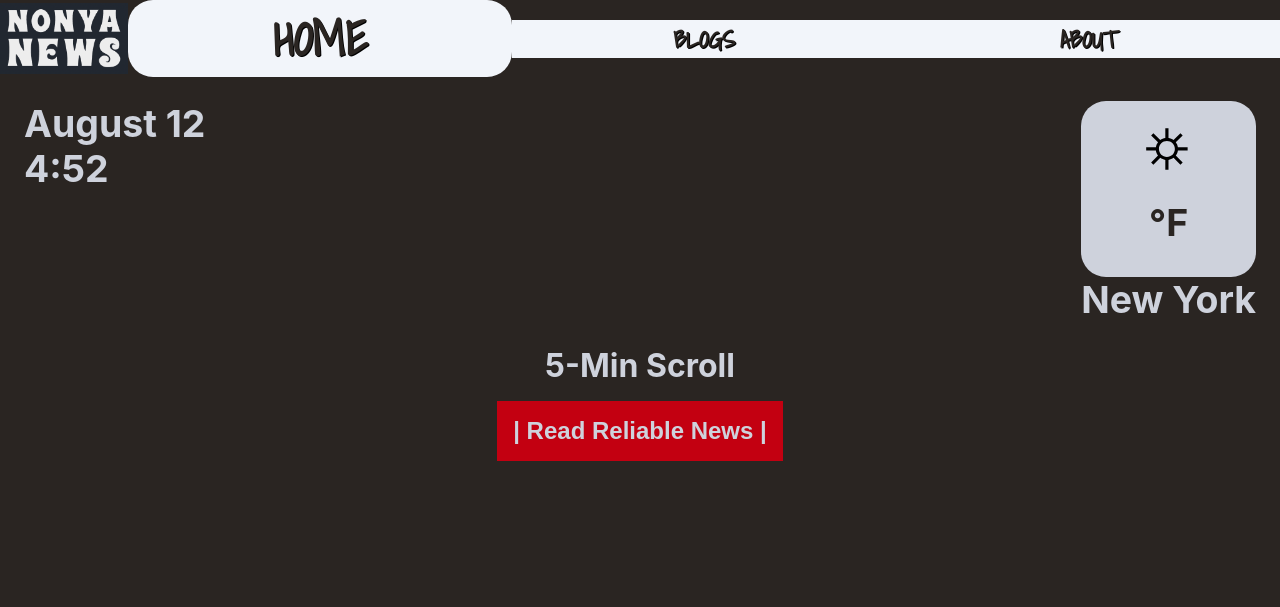
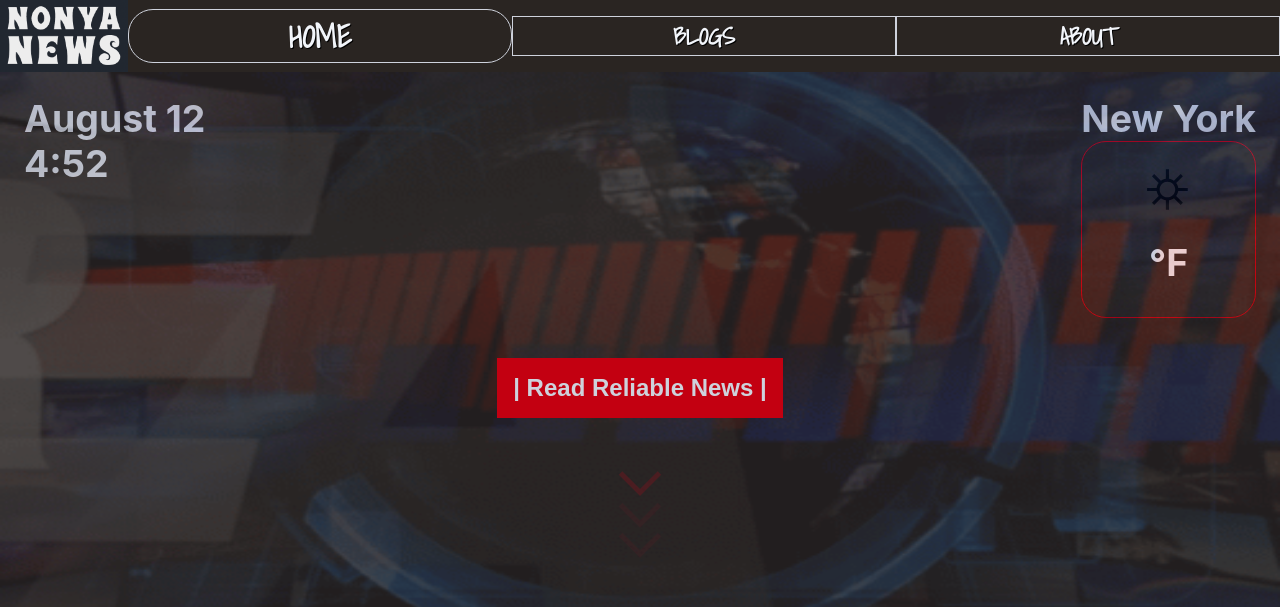
Before and after one commit to doobybooby/nonya-news, a React (Create React App) app: page / in a window 1280 px wide. Shown: the top 607 px of the page. Built offline with nearby package versions, Linux system fonts and the light colour scheme; no server answers; the HTML template or start-up script is replaced by a standard one.

Commit message:
adding cabout carrasoul, gif on the hero, fancy scroll down buttn

```diff
--- a/package.json
+++ b/package.json
@@ -11,6 +11,8 @@
     "dotenv-cra": "^3.0.2",
     "react": "^18.2.0",
     "react-dom": "^18.2.0",
+    "react-icons": "^4.4.0",
+    "react-player": "^2.10.1",
     "react-router-dom": "^6.3.0",
     "react-scripts": "5.0.1",
     "web-vitals": "^2.1.4"
--- a/src/App.js
+++ b/src/App.js
@@ -4,6 +4,7 @@ import { Home } from './components/pages/Home';
 import { Blogs } from './components/pages/Blogs';
 import About from './components/pages/About';
 import { Footer } from './components/utils/Footer';
+import { VideoPlayer } from './components/utils/VideoPlayer';
 
 function App() {
   return (
--- a/src/components/pages/About.js
+++ b/src/components/pages/About.js
@@ -5,8 +5,8 @@ import LogoContainer from '../utils/LogoContainer'
 function About() {
   return (
     <div className='About'>
+      <h1>ABOUT US</h1>
       <Carrasoul/>
-      <h1>ABOUT US</h1>
       <div className='aboutInfo-container'>
         <h2>MISSION</h2>
         <p>
--- a/src/components/pages/Home.js
+++ b/src/components/pages/Home.js
@@ -1,6 +1,6 @@
 import axios from 'axios'
 import React, { useState } from 'react'
-import { useEffect } from 'react'
+import { useEffect, useRef } from 'react'
 import NYTLogo from '../../images/NewYorkTimes.svg.png'
 import GuardianLogo from '../../images/TheGuardianLogo.jpeg'
 import CnnLogo from '../../images/cnnLogo.png'
@@ -25,6 +25,8 @@ import PoliticoLogo from '../../images/politicoLogo.png'
 import TmzLogo from '../../images/tmzLogo.png'
 import { Banner } from '../utils/Banner'
 import LogoContainer from '../utils/LogoContainer'
+import { InfoBanner } from '../utils/InfoBanner'
+import { VideoPlayer } from '../utils/VideoPlayer'
 
 export const Home = () => {
   const [newsDatabase, setNewsDatabase ] = useState([])
@@ -170,7 +172,7 @@ export const Home = () => {
             else return NonyaNewsLogo
 
           }
-          console.log(singleNews)
+          // console.log(singleNews)
           const inLine = {
             title: singleNews.title,
             imgLocation: singleNews.urlToImage,
@@ -189,10 +191,37 @@ export const Home = () => {
     }
   }
 
+  const ref = useRef(null)
+
+  const handleClick = () => {
+    ref.current?.scrollIntoView({behavior: 'smooth'})
+  }
+
   return (
     <div>
-      <Banner />
-      <ul className='news-list flex-col'>
+            <VideoPlayer />
+
+      {/* <button onClick={handleClick}>X</button> */}
+      {/* <Banner props={ref} handleClick/> */}
+      <div className='banner'>
+        <InfoBanner/>
+        <div className='banner-hero-text'>
+          {/* <h1>5-Min Scroll</h1> */}
+          <button
+            className='banner-hero-button'
+            onClick={handleClick}
+          >
+            <div>| Read Reliable News |</div>
+          </button>
+          <div onClick={handleClick} className="arrow">
+            <div></div>
+            <div></div>
+            <div></div>
+          </div>
+          {/* <p>| Read Reliable News |</p> */}
+        </div>
+      </div>
+      <ul ref={ref} id='first-news' className='news-list flex-col'>
         {
           newsDatabase.map(news => (
             <li key={news.url} className={`news-card ${news.publisher}`}>
--- a/src/components/utils/Banner.js
+++ b/src/components/utils/Banner.js
@@ -1,13 +1,22 @@
-import React from 'react'
+import React, { useRef } from 'react'
 import { InfoBanner } from './InfoBanner'
 
 export const Banner = () => {
+    const ref = useRef(null)
+
+  const handleClick = () => {
+    ref.current?.scrollIntoView({behavior: 'smooth'})
+  }
+
   return (
     <div className='banner'>
       <InfoBanner/>
       <div className='banner-hero-text'>
         <h1>5-Min Scroll</h1>
-        <button className='banner-hero-button'>| Read Reliable News |</button>
+        <button
+          className='banner-hero-button'
+          onClick={handleClick}
+        >| Read Reliable News |</button>
         {/* <p>| Read Reliable News |</p> */}
       </div>
     </div>
--- a/src/components/utils/Carrasoul.js
+++ b/src/components/utils/Carrasoul.js
@@ -1,25 +1,47 @@
-import React from 'react'
+import React, { useState } from 'react'
+import {FaArrowAltCircleRight, FaArrowAltCircleLeft } from 'react-icons/fa'
+export const Carrasoul = () => {
 
-export const Carrasoul = () => {
+
+  const images = [
+    {
+      image:'https://source.unsplash.com/random/500x200'
+    },
+    {
+      image:'https://source.unsplash.com/random/600x200'
+    },
+    {
+      image:'https://source.unsplash.com/random/400x200'
+    },
+  ]
+
+  const [current, setCurrent] = useState(0)
+  const length = images.length
+
+
+  const nextSlide = ()=> {
+    setCurrent( current === length - 1 ? 0 : current + 1)
+    console.log(current)
+  }
+  const prevSlide = ()=> {
+    setCurrent( current === 0 ? length - 1  : current - 1)
+    console.log(current)
+  }
+
   return (
       <div className='carrasoul'>
-        <button>
-          left
-        </button>
-        <ul>
-          <li className='carousel_slide'>
-            <img src="https://source.unsplash.com/random/300x200" alt="profile_pic" width='50%'/>
-          </li>
-          <li className='carousel_slide'>
-            <img src="https://source.unsplash.com/random/300x200" alt="profile_pic" width='50%'/>
-          </li>
-          <li className='carousel_slide'>
-            <img src="https://source.unsplash.com/random/300x200" alt="profile_pic" width='50%'/>
-          </li>
-        </ul>
-        <button>
-          right
-        </button>
+        <FaArrowAltCircleLeft onClick={prevSlide}></FaArrowAltCircleLeft>
+        {images.map((image, idx) => {
+          return (
+            <div className={idx === current ? 'slide active' : ''} key={idx}>
+              { idx ===current && (
+                <img src={image.image} alt="" />
+
+              )}
+            </div>
+          )
+        })}
+        <FaArrowAltCircleRight onClick={nextSlide}></FaArrowAltCircleRight>
       </div>
   )
 }
--- a/src/components/utils/InfoBanner.js
+++ b/src/components/utils/InfoBanner.js
@@ -75,11 +75,11 @@ export const InfoBanner = () => {
           <h3> {date.hour}:{date.min} </h3>
         </div>
         <div>
+          <h3>New York</h3>
           <div className='nav-time-date nav-weather'>
             <img src={SunIcon} width='40%'/>
             <h3>{ weather.current &&  weather.current.temp }°F </h3>
           </div>
-          <h3>New York</h3>
         </div>
       </div>
     </div>
--- /dev/null
+++ b/src/components/utils/VideoPlayer.js
@@ -0,0 +1,32 @@
+import React, { useState } from 'react'
+import ReactPlayer from 'react-player'
+import BreakingNews from '../images/icons/breakingNewsGif.gif'
+import axios from 'axios'
+
+
+
+export const VideoPlayer = () => {
+
+  const [gif, setGif] = useState()
+  const fetchGif = async()=> {
+    const response = await axios.get('https://api.giphy.com/v1/gifs/2yxkSUWYzgnsPje3X8?api_key=VJzTzmeIBgh1OwTFtAi6dx9RHFyRunB2')
+    setGif(response.data.data.embed_url)
+  }
+  fetchGif()
+
+  return (
+    <div >
+      <img className='react-video-player' src={BreakingNews} alt="" width='100%' height='70%' />
+      {/* <ReactPlayer
+        className='react-video-player'
+        url='https://api.giphy.com/v1/gifs/2yxkSUWYzgnsPje3X8?api_key=VJzTzmeIBgh1OwTFtAi6dx9RHFyRunB2'
+        width='100%'
+        height='70%'
+        playing={true}
+        loop={true}
+        muted={true}
+      >
+      </ReactPlayer> */}
+    </div>
+  )
+}
--- a/src/index.css
+++ b/src/index.css
@@ -124,20 +124,25 @@ a {
 }
 
 .nav-weather {
-  background-color: #CED2DC;
   display: flex;
   align-items: center;
   padding: 0 1.5rem;
   padding-bottom: 2rem;
   border-radius: 25px;
-  color: #2A2522;
-  /* border: #C30011 1px solid ; */
+  color: #F2F5FA;
+  border: #C30011 1px solid ;
+
 }
 
 .nav-weather > img {
   padding: 1.5rem 0;
 }
 
+.banner-hero-text {
+  display: flex;
+  flex-direction: column;
+  align-items: center;
+}
 
 .banner-hero-button {
   background-color: #C30011;
@@ -147,6 +152,49 @@ a {
   font-size: 1.5rem;
   color: #CED2DC;
   font-weight: 900;
+  cursor: pointer;
+  z-index: 5;
+
+  display: flex;
+  justify-content: center;
+  align-items: center;
+  flex-direction: column;
+}
+.arrow {
+  cursor: pointer;
+
+}
+
+.arrow > div {
+  padding: .1rem;
+  width: 30px;
+  height: 30px;
+  border-bottom: 5px solid #C30011;
+  border-right: 5px solid #C30011;
+  transform: rotate(45deg);
+  animation: scroll 2s infinite;
+}
+
+.arrow > div:nth-child(2){
+  animation-delay: -.2s;
+}
+.arrow > div:nth-child(3){
+  animation-delay: -.2s;
+}
+
+@keyframes scroll {
+  0% {
+    opacity: 0;
+    transform: rotate(45deg) translate(-20px, -20px);
+  }
+  50% {
+    opacity: 1;
+  }
+  100% {
+    opacity: 0;
+    transform: rotate(45deg) translate(20px, 20px);
+
+  }
 }
 
 .nav {
@@ -168,23 +216,18 @@ nav {
   align-items: center;
 }
 
-.nav-item:hover {
-  font-size: 2rem;
-    border-radius: 25px;
-
-}
 
 .nav-item {
   text-shadow: 1px 1px black;
-  color: #2A2522;
   width: 100%;
   height: 100%;
   text-align: center;
-  background-color: #F2F5FA;
+  border: 1px solid #CED2DC;
+  color: #F2F5FA;
 }
 
 .active {
-  font-size: 3rem;
+  font-size: 2rem;
   border-radius: 25px;
 }
 
@@ -292,6 +335,9 @@ ul {
 
 .carrasoul {
   display: flex;
+  position: relative;
+  justify-content: center;
+  align-items: center;
 }
 
 .carousel_slide {
@@ -348,7 +394,6 @@ ul {
   color: #F2F5FA;
   font-size: 1rem;
   text-transform: uppercase;
-  cursor: pointer;
 }
 
 
@@ -415,6 +460,7 @@ ul {
 
 .blogs-wrapper {
   border-bottom: black 1.5px solid;
+  padding-top: 1rem;
 }
 
 .blogs-post {
@@ -441,6 +487,11 @@ ul {
   padding: 0 1rem;
 }
 
+.blog-description-wrapper {
+  display: flex;
+  justify-content: space-around;
+}
+
 .blog-discription {
   background-color: #2A2522;
   padding: .5rem 1rem;
@@ -448,9 +499,17 @@ ul {
 
 .blog-stats {
   display: flex;
+  background-color: #F2F5FA;
+  opacity: .5;
+  color: #2A2522;
   justify-content: space-around;
-  background-color: #F2F5FA;
-  color: #2A2522;
+}
+
+.blog-likes {
+  display: flex;
+}
+.blog-comments {
+  display: flex;
 }
 
 
@@ -528,3 +587,11 @@ ul {
     width: 80%;
   }
 }
+
+
+
+.react-video-player {
+  background-color: #2A2522;
+  opacity: .2;
+  position: absolute;
+}
```
Also changed, not shown: src/components/pages/Blogs.js (+32 -15 lines), src/components/images/icons/breakingNewsGif.gif (added), 1 other file (tests, documents, lock files or other folders).
